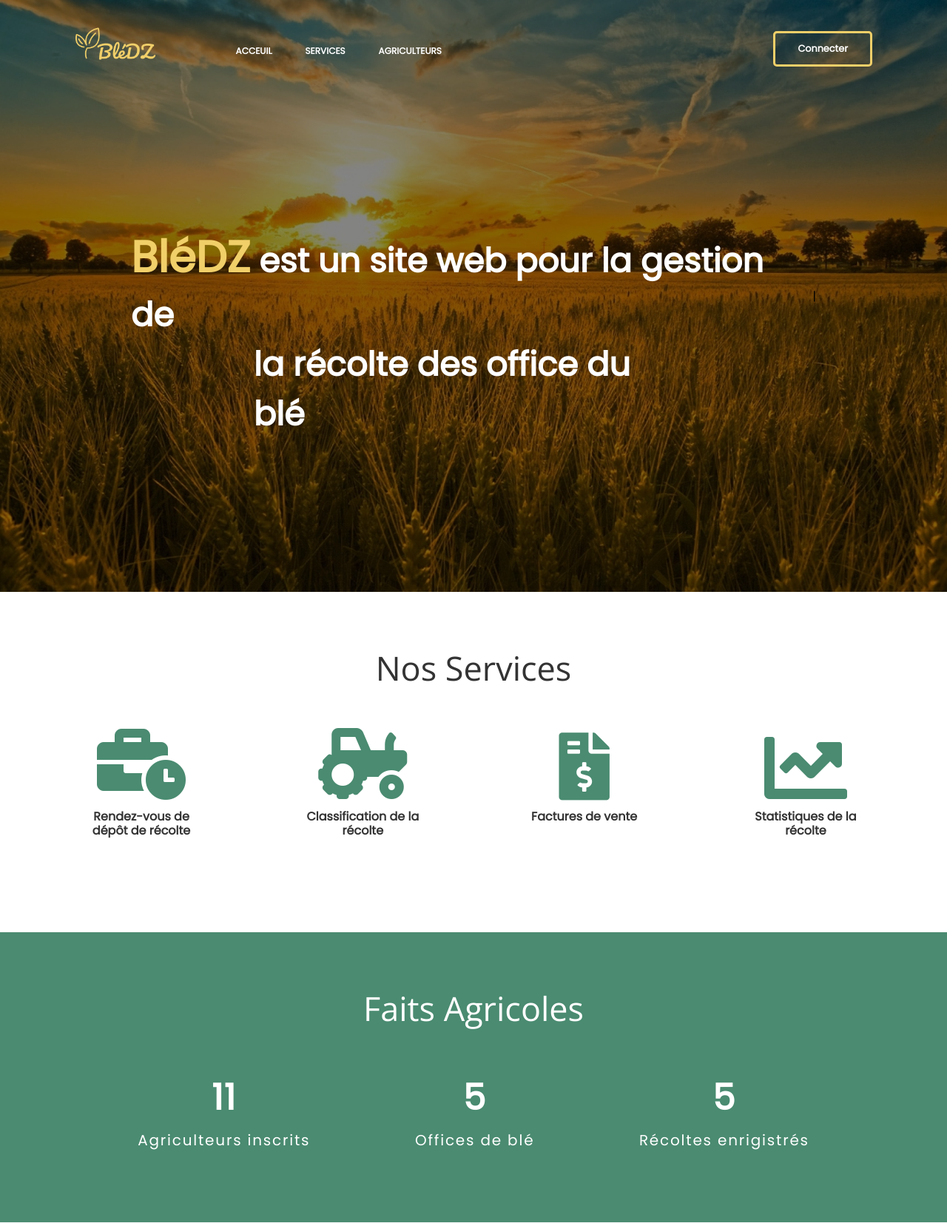
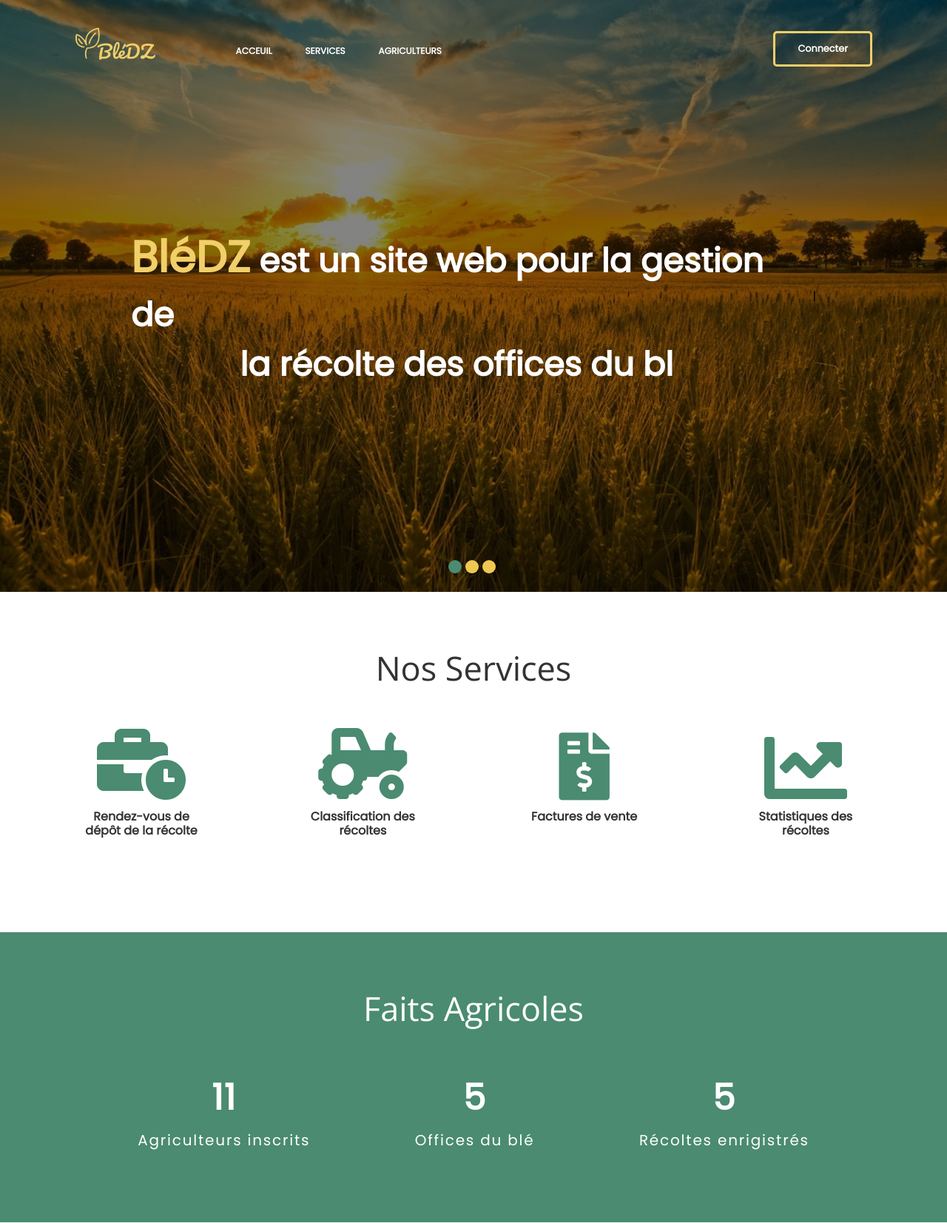
Before and after one commit to hichemCodes/BleDZ, a PHP site: page /src/home.php in a window 1280 px wide. Shown: the top 1653 px of the page at 74% size. Run offline with PHP 8.4, Linux system fonts and the light colour scheme; data comes from the database, SQL or seed files in the repository.

Commit message:
update  progres

```diff
--- a/css/home.css
+++ b/css/home.css
@@ -375,7 +375,7 @@ color: #888;
       margin:auto;
   }
   .pub .pub2{
-      width:64%;
+      width:68%;
       margin:auto;
   }
   .pub .pub3{
@@ -533,3 +533,26 @@ width:72% !important;
     width:100%;
     transition: all .2s ease-in;
 }
+
+.first_page {
+    position: relative;
+}
+.change_bg{
+    z-index: 100;
+    width: 100%;
+    position: absolute;
+    left: 0px;
+    bottom: 25px;
+}
+.change_bg div{
+     width: 18px;
+     height: 18px;
+     border-radius: 50%;
+     margin-right: 5px;
+     background: #efc852;
+     transition: .2s ease-in;
+     cursor: pointer;
+}
+.change_bg .active_bg,.change_bg div:hover{
+    background: #4a8b71;
+}
--- a/js/home_out.js
+++ b/js/home_out.js
@@ -4,11 +4,45 @@ let cover =  document.querySelector(".cover");
 
 let all_images = ['../img/b_cover.jpg','../img/sign_in_up.jpg','../img/pfe2.jpg'];
 
+let all_b_slide = document.querySelectorAll('.change_bg div');
+
+
 var cpt = 0;
 
-setInterval (()=>{
+//set the interval
+let changeBg = setInterval (changeAll,6000);
 
-           cover.style.backgroundImage = "url('"+all_images[cpt] +"')";
-            cpt  = (cpt+1)%2;
 
-},6000);
+function changeAll()
+{
+
+    changeBackground();
+
+    changeCurrentActive();
+
+}
+
+
+
+
+function changeBackground()
+{
+    cover.style.backgroundImage = "url('"+all_images[cpt] +"')";
+    cpt  = (cpt+1)%3;
+}
+
+function changeCurrentActive()
+{
+    all_b_slide.forEach( element =>{
+
+        if(element.classList.contains('active_bg'))
+        {
+            element.classList.remove('active_bg');
+        }
+
+        all_b_slide[cpt].classList.add('active_bg');
+
+
+    });
+
+}
--- a/js/typed_animation.js
+++ b/js/typed_animation.js
@@ -2,7 +2,7 @@
                 var typed = new Typed('.pub', {
 
                     strings: ['<div class="pub1"> <span class="t_pub">BléDZ</span> est un site web pour la gestion de la récolte </div>  <div class="pub2">et les statistiques de la récolte du </div><div class="pub3 flex j_center a_cnter">  <span >blé en Algérie</span> </div>',
-                            '<div class="pub1"> <span class="t_pub">BléDZ</span> est un site web pour la gestion de</div> <div class="pub2">la récolte des office du blé </div><div class="pub3 flex j_center a_cnter">  <span >en Algerie</span> </div>'],
+                            '<div class="pub1"> <span class="t_pub">BléDZ</span> est un site web pour la gestion de</div> <div class="pub2">la récolte des offices du blé </div><div class="pub3 flex j_center a_cnter">  <span >en Algerie</span> </div>'],
 
                     typeSpeed:70,
 
--- a/src/action/sign_in_ajax.php
+++ b/src/action/sign_in_ajax.php
@@ -88,7 +88,7 @@
                     else{
 
                         $data['fail'] = 'c_pass';
-                         $data['result'] = 'mot de passe inccorecte';
+                         $data['result'] = 'mot de passe incorrect';
                     }
 
             }
@@ -102,7 +102,7 @@
         else
         {
                 $data['fail'] = 'c_email';
-                $data['result'] = "email incoccecte";
+                $data['result'] = "email incorrect";
 
         }
 
@@ -112,7 +112,7 @@
     {
 
         $data['fail'] = 'redirect_a';
-        $data['result'] = " tous les champ doit étre romplit";
+        $data['result'] = "tous les champs doivent être remplis";
     }
 
     echo json_encode($data);
--- a/src/home.php
+++ b/src/home.php
@@ -38,9 +38,11 @@
 
          </div>
                 <div class="description flex d_center j_center a_center">
-                <div class="pub">
 
-                 </div>
+                     <div class="pub">
+
+                    </div>
+
 
                 </div>
 
@@ -63,6 +65,12 @@
 
 
             </div>
+
+            <div class="change_bg flex j_center a_center">
+                 <div class="active_bg" id="0"></div>
+                 <div id="1"></div>
+                 <div id="2"></div>
+            </div>
         </div>
         <div class="second_page flex j_center a_center ">
 
@@ -75,12 +83,12 @@
                                             <i class="fas fa-business-time fa-6x "></i>
                                                 <!--  fa-business-time fa-calendar-check-->
 
-                                            <div class="s_description light_black d_rendez_vous">Rendez-vous de dépôt de récolte</div>
+                                            <div class="s_description light_black d_rendez_vous">Rendez-vous de dépôt de la récolte</div>
 
                                         </div>
                                         <div class="service flex d_column class ">
                                             <i class="fas fa-tractor fa-6x"></i>
-                                            <div class="s_description light_black d_class">Classification de la récolte</div>
+                                            <div class="s_description light_black d_class">Classification des récoltes</div>
 
                                         </div>
                                         <div class="service flex d_column vente ">
@@ -91,7 +99,7 @@
                                         </div>
                                         <div class="service flex d_column ">
                                                     <i class="fas fa-chart-line fa-7x"></i>
-                                                    <div class="s_description light_black">Statistiques de la récolte</div>
+                                                    <div class="s_description light_black">Statistiques des récoltes</div>
 
                                         </div>
                             </div>
@@ -113,7 +121,7 @@
                             </div>
                             <div class="fact flex j_start d_column">
                                 <span class="number all_offices"></span>
-                                <span class="f_d">Offices de blé</span>
+                                <span class="f_d">Offices du blé</span>
                             </div>
                             <div class="fact flex j_start d_column">
                                 <span  class="number all_recolte" ></span>
```
Also changed, not shown: js/rendez_vous_ajax.js (+8 -4 lines), src/action/sign_up_ajax.php (+23 -23 lines), 1 other file.
